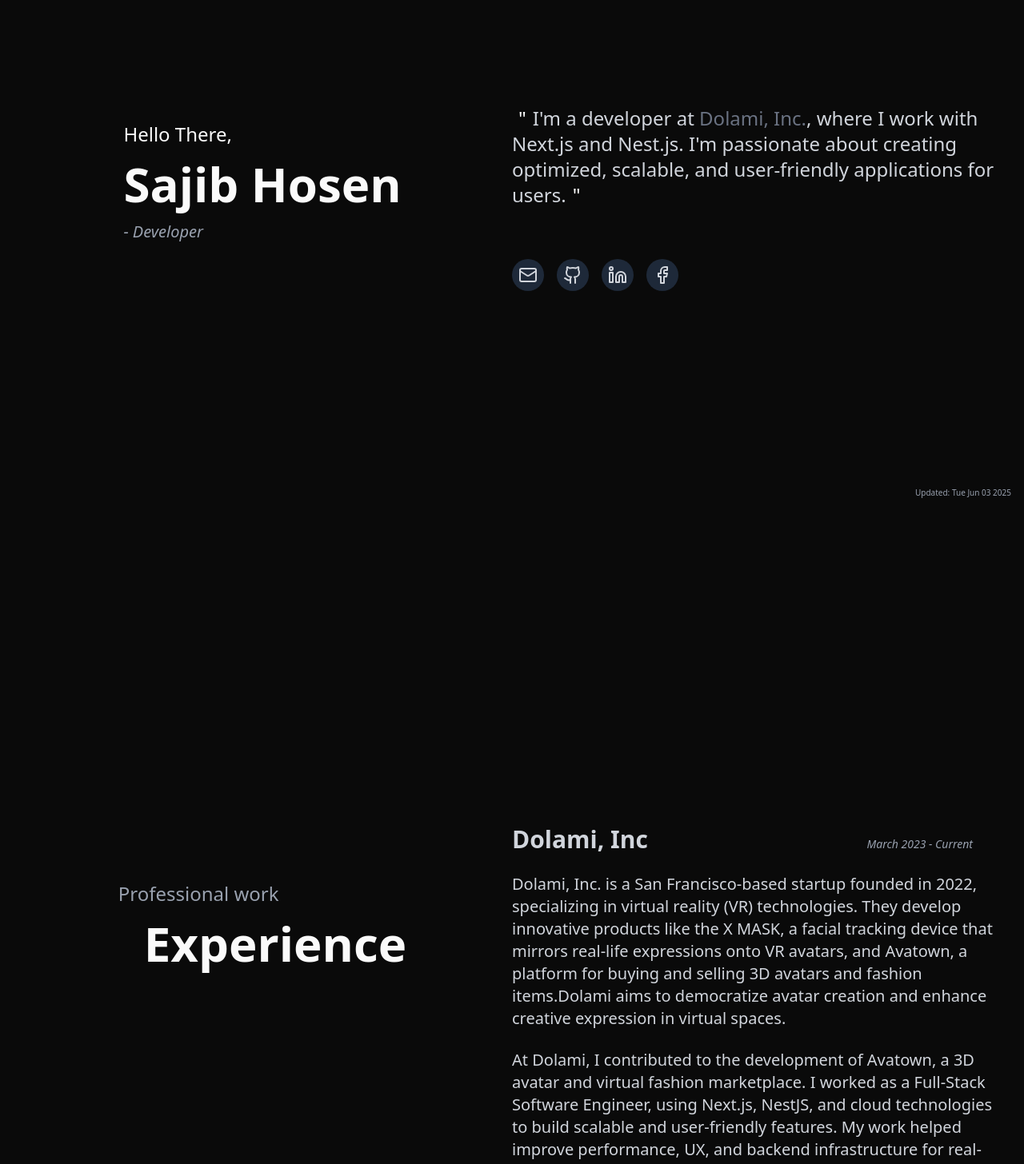
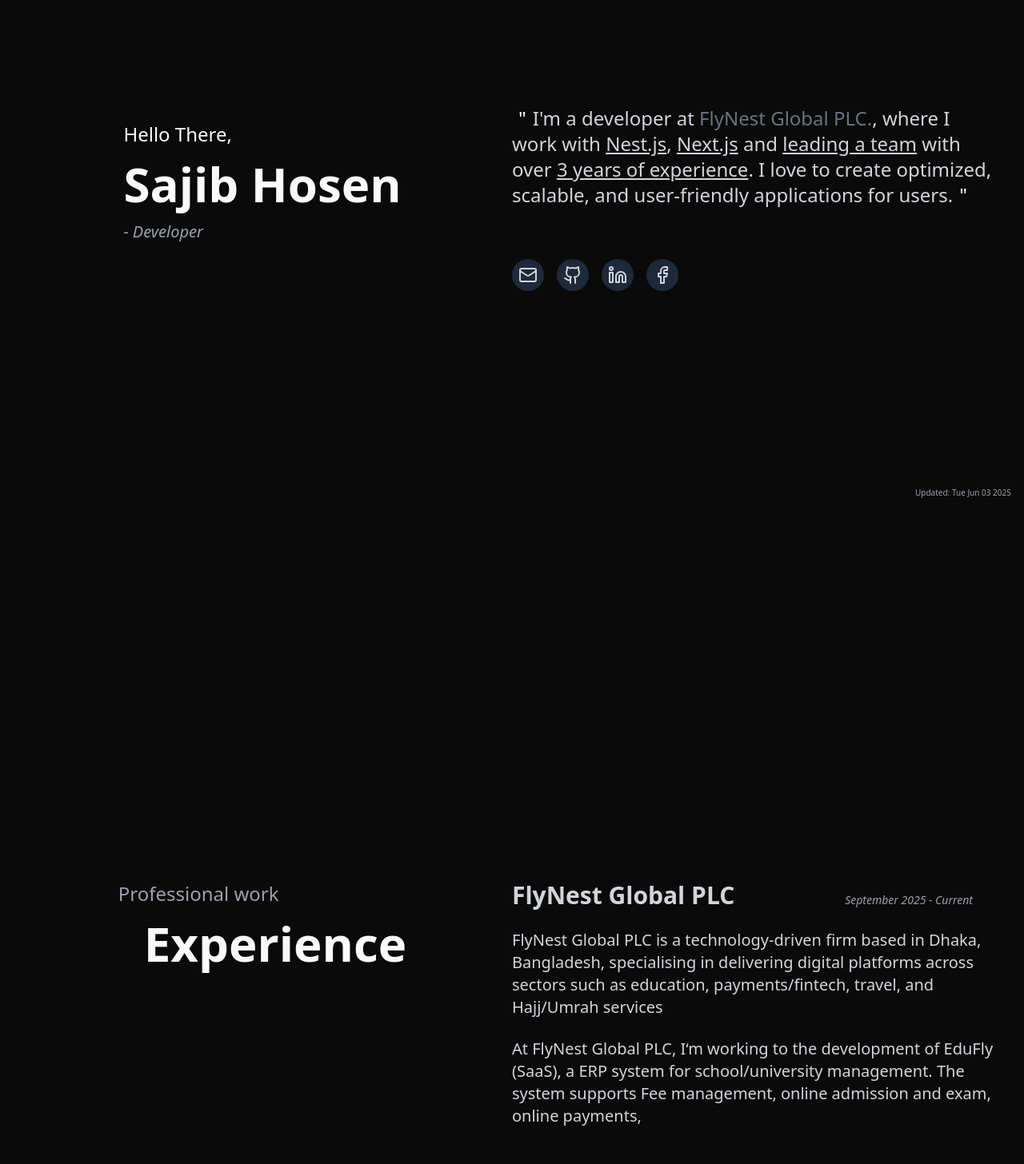
Before and after one commit to sajib-hosen/sajib, a Next.js app: page / in a window 1280 px wide. Shown: the part 160-1616 px from the top of the page at 80% size. Built offline with nearby package versions, Linux system fonts and the light colour scheme.

Commit message:
updating docs

```diff
--- a/app/page.tsx
+++ b/app/page.tsx
@@ -73,14 +73,37 @@
             <h1 className="text-xl sm:text-2xl text-gray-300 ">
               <span className="text-2xl text-white px-2">&quot;</span>
               I&apos;m a developer at{" "}
-              <Link className=" text-gray-500" href={"https://www.dolami.co/"}>
+              <Link
+                className=" text-gray-500"
+                target="_blank"
+                href={"https://www.dolami.co/"}
+              >
+                FlyNest Global PLC.
+              </Link>
+              , where I work with <span className="underline">Nest.js</span>,{" "}
+              <span className="underline">Next.js</span> and{" "}
+              <span className="underline">leading a team</span> with over{" "}
+              <span className="underline">3 years of experience</span>. I love
+              to create optimized, scalable, and user-friendly applications for
+              users.
+              <span className="text-2xl text-white px-2">&quot;</span>
+            </h1>
+
+            {/* <h1 className="text-xl sm:text-2xl text-gray-300 ">
+              <span className="text-2xl text-white px-2">&quot;</span>
+              I&apos;m a developer at{" "}
+              <Link
+                className=" text-gray-500"
+                target="_blank"
+                href={"https://www.dolami.co/"}
+              >
                 Dolami, Inc.
               </Link>
               , where I work with Next.js and Nest.js. I&apos;m passionate about
               creating optimized, scalable, and user-friendly applications for
               users.
               <span className="text-2xl text-white px-2">&quot;</span>
-            </h1>
+            </h1> */}
 
             <div className=" gap-4 flex flex-wrap items-center">
               {social_links_data.length
@@ -111,7 +134,42 @@
           </div>
         }
         right={
-          <div className=" space-y-10 text-gray-300">
+          <div className=" space-y-52 text-gray-300 min-h-full ">
+            <div className=" min-h-screen my-auto flex items-center">
+              <div className=" space-y-6">
+                <div className=" flex items-baseline justify-between ">
+                  <Link target="_blank" href={"https://flynest.net/"}>
+                    <h1 className="text-2xl sm:text-3xl font-bold">
+                      FlyNest Global PLC
+                    </h1>
+                  </Link>
+                  <p className=" text-sm text-gray-400 italic pr-0 sm:pr-8">
+                    September 2025 - Current
+                  </p>
+                </div>
+                <p className="text-lg sm:text-xl">
+                  FlyNest Global PLC is a technology-driven firm based in Dhaka,
+                  Bangladesh, specialising in delivering digital platforms
+                  across sectors such as education, payments/fintech, travel,
+                  and Hajj/Umrah services
+                </p>
+                <p className="text-lg sm:text-xl">
+                  At{" "}
+                  <Link target="_blank" href={"https://www.dolami.co/"}>
+                    FlyNest Global PLC
+                  </Link>
+                  , I&lsquo;m working to the development of{" "}
+                  <Link target="_blank" href={"https://erp.eduflybd.net"}>
+                    EduFly{" "}
+                  </Link>
+                  (SaaS), a ERP system for school/university management. The
+                  system supports Fee management, online admission and exam,
+                  online payments,
+                </p>
+              </div>
+            </div>
+
+            <div className=" min-h-screen my-auto flex items-center">
               <div className=" space-y-6">
                 <div className=" flex items-baseline justify-between ">
                   <Link href={"https://www.dolami.co/"}>
@@ -121,15 +179,15 @@
                   </Link>
                   <p className=" text-sm text-gray-400 italic pr-0 sm:pr-8">
                     {/* 16<sup>th</sup> March 2023 - Current */}
-                  March 2023 - Current
+                    March 2023 - August 2025
                   </p>
                 </div>
                 <p className="text-lg sm:text-xl">
                   <Link href={"https://www.dolami.co/"}>Dolami, Inc</Link>. is a
                   San Francisco-based startup founded in 2022, specializing in
                   virtual reality (VR) technologies. They develop innovative
-                products like the X MASK, a facial tracking device that mirrors
-                real-life expressions onto VR avatars, and{" "}
+                  products like the X MASK, a facial tracking device that
+                  mirrors real-life expressions onto VR avatars, and{" "}
                   <Link href={"https://goavatown.com/en"}>Avatown</Link>, a
                   platform for buying and selling 3D avatars and fashion items.
                   <Link href={"https://www.dolami.co/"}>Dolami</Link> aims to
@@ -140,12 +198,13 @@
                   At <Link href={"https://www.dolami.co/"}>Dolami</Link>, I
                   contributed to the development of{" "}
                   <Link href={"https://goavatown.com/en"}>Avatown</Link>, a 3D
-                avatar and virtual fashion marketplace. I worked as a Full-Stack
-                Software Engineer, using Next.js, NestJS, and cloud technologies
-                to build scalable and user-friendly features. My work helped
-                improve performance, UX, and backend infrastructure for
-                real-time customization and transactions.
+                  avatar and virtual fashion marketplace. I worked as a
+                  Full-Stack Software Engineer, using Next.js, NestJS, and cloud
+                  technologies to build scalable and user-friendly features. My
+                  work helped improve performance, UX, and backend
+                  infrastructure for real-time customization and transactions.
                 </p>
+              </div>
             </div>
           </div>
         }
@@ -175,13 +234,23 @@
         }
       />
 
-      <div className="text-gray-300 ">
-        <h1 className="pr-16 text-center text-2xl font-bold ">Performance</h1>
-        <p className=" text-gray-400 text-2xl text-center">&</p>
-        <h1 className="pl-16 text-center mb-10 text-3xl font-bold ">
+      <EachBlok
+        left={
+          <div className=" space-y-4">
+            <h1 className="text-xl sm:text-4xl  ">
+              Performance{" "}
+              <span className=" text-6xl font-bold text-gray-700">&</span>
+            </h1>
+
+            <h1 className="text-xl sm:text-4xl font-bold pl-18">
               Optimization
             </h1>
-        <div className=" flex items-center justify-center pb-4 sm:pb-10">
+          </div>
+        }
+        right={
+          <>
+            <div className=" space-y-6">
+              <div className=" flex items-center pb-4 sm:pb-10">
                 <Image
                   src={LIGHTHOUSE}
                   width={600}
@@ -190,21 +259,25 @@
                   className=" rounded"
                 />
               </div>
-        <p className=" text-center mx-auto sm:max-w-2/3 mb-8 sm:mb-0 pb-4 sm:pb-16">
-          This Lighthouse audit demonstrates a web application I developed that
-          achieved perfect scores in all major categories: Performance,
-          Accessibility, Best Practices, and SEO. The result highlights my
-          ability to build fast, user-friendly, and technically sound
-          applications using modern frameworks and best development practices.
-          The application was built using Next.js, React, and Tailwind CSS, with
-          a strong focus on speed, accessibility, and overall user experience.
+              <p className=" mb-8 sm:mb-0 pb-4 sm:pb-16">
+                This Lighthouse audit demonstrates a web application I developed
+                that achieved perfect scores in all major categories:
+                Performance, Accessibility, Best Practices, and SEO. The result
+                highlights my ability to build fast, user-friendly, and
+                technically sound applications using modern frameworks and best
+                development practices. The application was built using Next.js,
+                React, and Tailwind CSS, with a strong focus on speed,
+                accessibility, and overall user experience.
               </p>
             </div>
+          </>
+        }
+      />
 
       <EachBlok
         left={
           <div className=" space-y-4">
-            <h1 className="text-xl sm:text-2xl text-gray-400 ">My</h1>
+            <h1 className="text-xl sm:text-2xl text-gray-400 ">Reference</h1>
             <p className="text-5xl sm:text-6xl font-bold">Projects</p>
           </div>
         }
@@ -249,7 +322,7 @@
       <div className=" flex justify-center ">
         <div className=" flex gap-4 text-gray-500">
           {social_links_data.map((e) => (
-            <Link key={e.short_url} href={e.link}>
+            <Link target="_blank" key={e.short_url} href={e.link}>
               {e.title}
             </Link>
           ))}
--- a/constent/index.ts
+++ b/constent/index.ts
@@ -1,4 +1,7 @@
-export const SAJIB_ICON = "/images/sajib.png";
+// export const SAJIB_ICON = "/images/sajib.png";
+// sajib21.jpg
+export const SAJIB_ICON = "/images/sajib21.jpg";
+
 export const PROJECT_IMG = {
   first: "/images/soler_system.png",
   secant: "/images/nav_bar.5.png",
--- a/data/data.tsx
+++ b/data/data.tsx
@@ -2,6 +2,20 @@
 import { Facebook, Github, Linkedin, Mail } from "lucide-react";
 
 export const projects_data = [
+  {
+    name: "Avatown",
+    img_url: PROJECT_IMG.buyport,
+    description: "E-Commerce websites for multiple creators",
+    tags: ["Next.js", "Nest.js", "sslcommerz", "Mongo DB"],
+    project_url: "https://clone-of.vercel.app",
+  },
+  {
+    name: "EduFly",
+    img_url: PROJECT_IMG.buyport,
+    description: "E-Commerce websites for multiple creators",
+    tags: ["Next.js", "Nest.js", "sslcommerz", "Mongo DB"],
+    project_url: "https://clone-of.vercel.app",
+  },
   {
     name: "Buy Port",
     img_url: PROJECT_IMG.buyport,
@@ -17,27 +31,27 @@
     tags: ["Next.js", "Three.js", "React.js", "Tailwindcss"],
     project_url: "https://soler-system-pzeh.vercel.app/",
   },
-  {
-    name: "BCS Joyjatra",
-    img_url: PROJECT_IMG.first,
-    description: "BCS Joyjatra is a online learning platform",
-    tags: ["React.js", "express.js", "Mongo DB", "firebase"],
-    project_url: "https://illustrious-semolina-241bb3.netlify.app/",
-  },
-  {
-    name: "Wholesale Point",
-    img_url: PROJECT_IMG.secant,
-    description: "Store management web application",
-    tags: ["React.js", "express.js", "Mongo DB", "firebase"],
-    project_url: "https://coruscating-faun-e0a53f.netlify.app/",
-  },
-  {
-    name: "Adverlo",
-    img_url: PROJECT_IMG.third,
-    description: "This is a demo business website",
-    tags: ["React.js", "gsap"],
-    project_url: "https://neon-tanuki-376c60.netlify.app/",
-  },
+  // {
+  //   name: "BCS Joyjatra",
+  //   img_url: PROJECT_IMG.first,
+  //   description: "BCS Joyjatra is a online learning platform",
+  //   tags: ["React.js", "express.js", "Mongo DB", "firebase"],
+  //   project_url: "https://illustrious-semolina-241bb3.netlify.app/",
+  // },
+  // {
+  //   name: "Wholesale Point",
+  //   img_url: PROJECT_IMG.secant,
+  //   description: "Store management web application",
+  //   tags: ["React.js", "express.js", "Mongo DB", "firebase"],
+  //   project_url: "https://coruscating-faun-e0a53f.netlify.app/",
+  // },
+  // {
+  //   name: "Adverlo",
+  //   img_url: PROJECT_IMG.third,
+  //   description: "This is a demo business website",
+  //   tags: ["React.js", "gsap"],
+  //   project_url: "https://neon-tanuki-376c60.netlify.app/",
+  // },
 ];
 
 export const skills_data = [
@@ -56,7 +70,7 @@
   },
   {
     title: "Backend & Databases",
-    skills: ["REST APIs", "PostgreSQL", "MongoDB", "TypeORM"],
+    skills: ["REST APIs", "PostgreSQL", "MongoDB", "TypeORM", "Drizzle-ORM"],
   },
   {
     title: "Payment Gateway",
```
Also changed, not shown: public/images/sajib21.jpg (added). Lines whose indentation alone changed are shown as unchanged.
